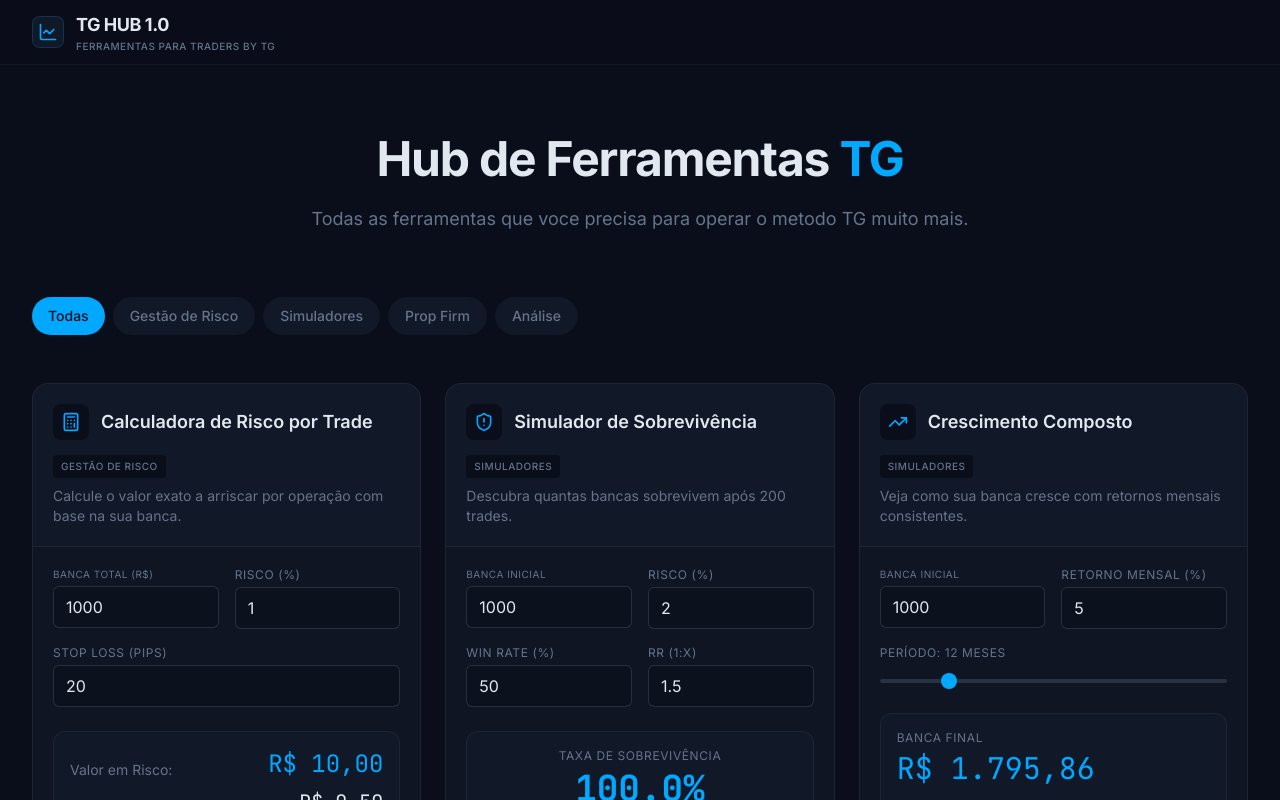
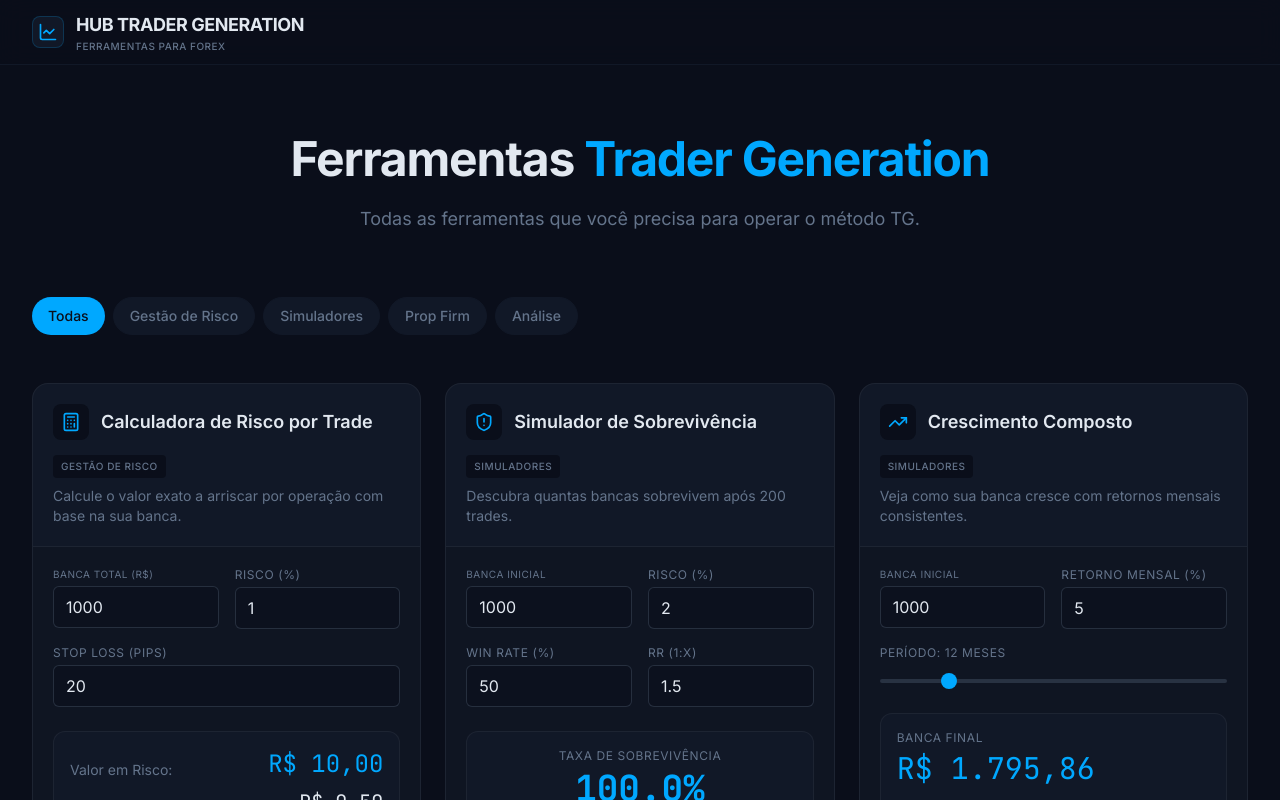
Before and after one commit to gustavoUlisses/hubtg, a Next.js app: page / in a window 1280 px wide. Shown: the top 800 px of the page. Built offline with nearby package versions, Linux system fonts and the light colour scheme.

Commit message:
fix: Update branding and tagline
Update application name and tagline in the hero section and header to reflect the official branding "Trader Generation Hub" and "Ferramentas para forex". This ensures consistency across the application.

```diff
--- a/app/page.tsx
+++ b/app/page.tsx
@@ -192,9 +192,9 @@ export default function Home() {
               <LineChart className="w-5 h-5 text-primary" />
             </div>
             <div>
-              <h1 className="font-bold text-lg tracking-tight">TG HUB 1.0</h1>
+              <h1 className="font-bold text-lg tracking-tight">HUB TRADER GENERATION</h1>
               <p className="text-[10px] text-muted uppercase tracking-wider font-medium">
-                Ferramentas para traders by TG
+                Ferramentas para forex
               </p>
             </div>
           </div>
@@ -205,12 +205,11 @@ export default function Home() {
         {/* Hero Section */}
         <section className="py-16 px-4 sm:px-6 lg:px-8 max-w-4xl mx-auto text-center">
           <h2 className="text-4xl md:text-5xl font-bold tracking-tight mb-4 leading-tight">
-            Hub de Ferramentas{" "}
-            <span className="text-primary">TG</span>
+            Ferramentas{" "}
+            <span className="text-primary">Trader Generation</span>
           </h2>
           <p className="text-lg text-muted max-w-2xl mx-auto">
-            Todas as ferramentas que voce precisa para operar o metodo TG
-            muito mais.
+            Todas as ferramentas que você precisa para operar o método TG.
           </p>
         </section>
 
```
